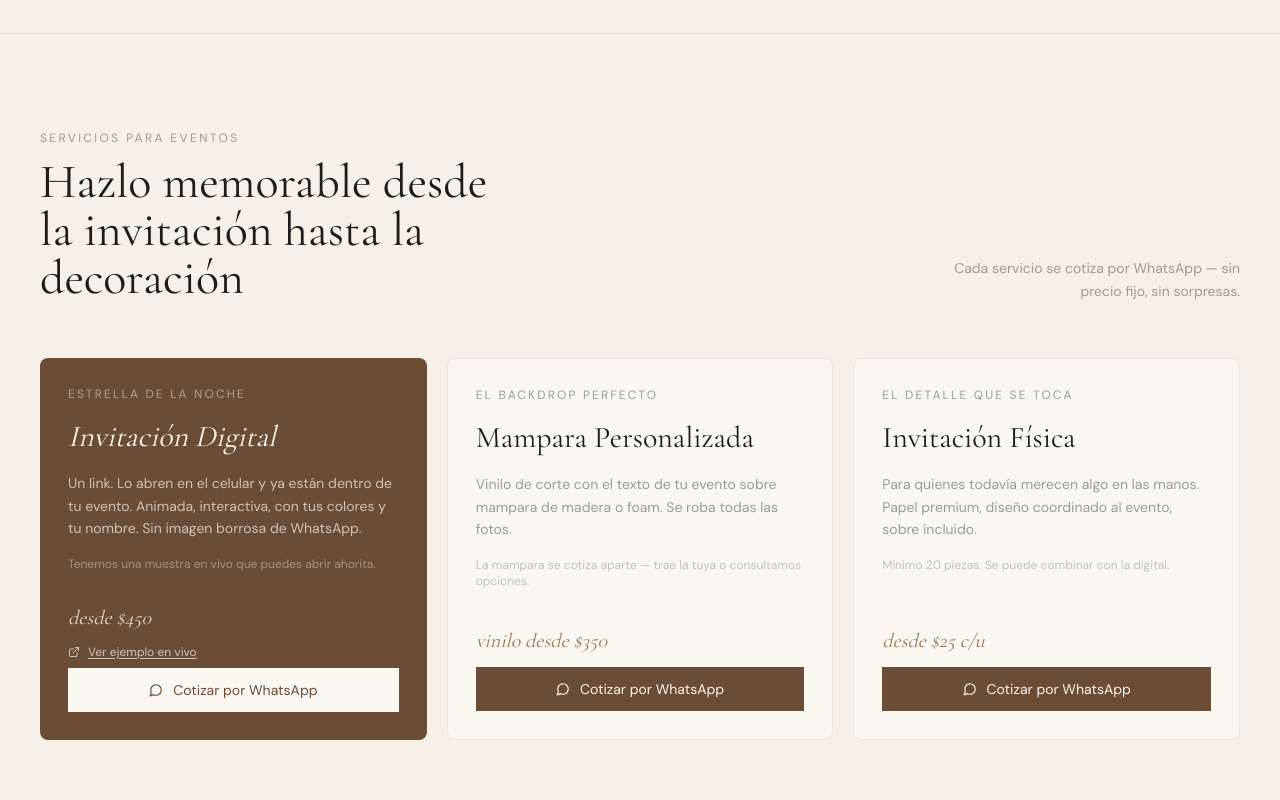
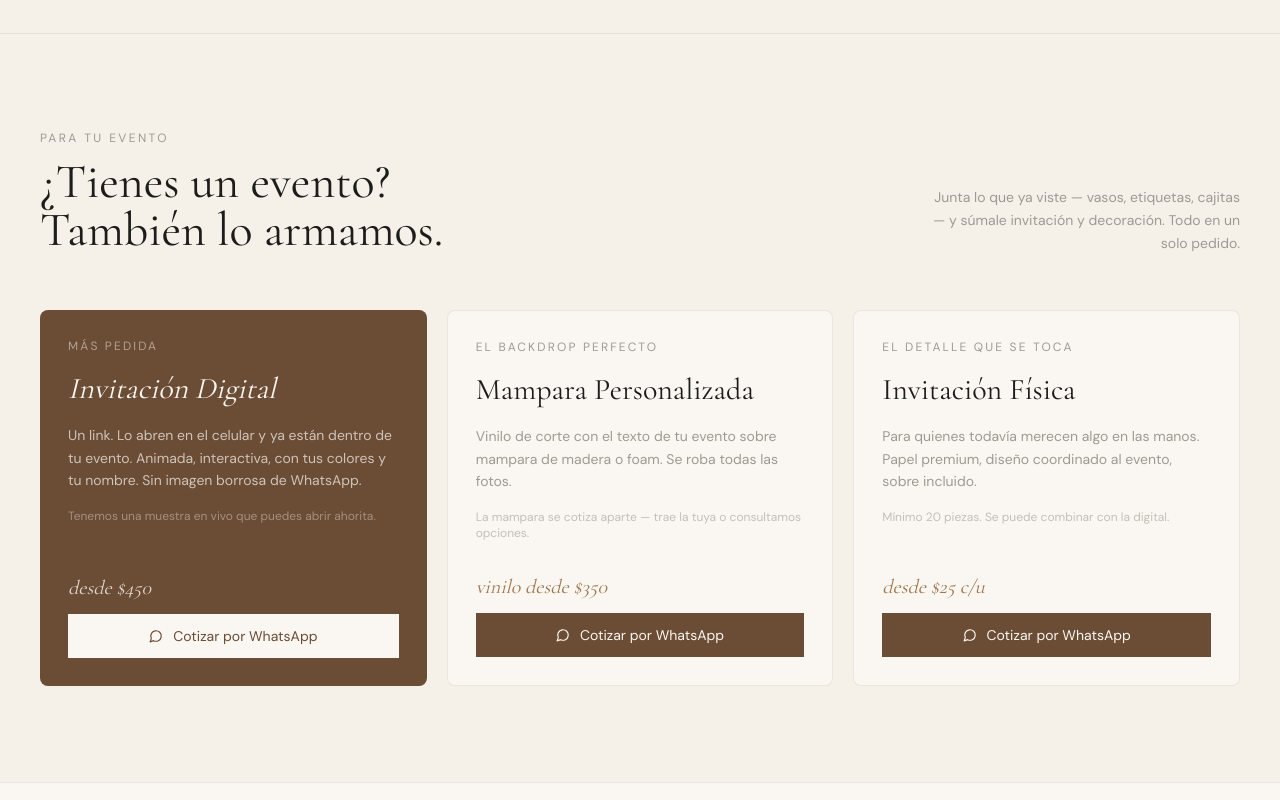
Before and after one commit to MarkiiAk/CortandoVinil, a Next.js app: page / in a window 1280 px wide. Shown: the part 4120-4920 px from the top of the page. Built offline with nearby package versions, Linux system fonts and the light colour scheme.

Commit message:
Se agregan eventos

```diff
--- a/components/landing/EventosSection.tsx
+++ b/components/landing/EventosSection.tsx
@@ -1,7 +1,7 @@
 "use client";
 
 import { motion } from "framer-motion";
-import { ExternalLink, MessageCircle } from "lucide-react";
+import { MessageCircle } from "lucide-react";
 
 const ease = [0.22, 1, 0.36, 1] as const;
 
@@ -10,7 +10,7 @@ const WHATSAPP_NUMBER = "521XXXXXXXXXX";
 const servicios = [
   {
     id: "invitacion-digital",
-    eyebrow: "Estrella de la noche",
+    eyebrow: "Más pedida",
     name: "Invitación Digital",
     description:
       "Un link. Lo abren en el celular y ya están dentro de tu evento. Animada, interactiva, con tus colores y tu nombre. Sin imagen borrosa de WhatsApp.",
@@ -62,17 +62,17 @@ export function EventosSection() {
           className="mb-14"
         >
           <span className="font-dm text-xs tracking-[0.2em] uppercase text-humo block mb-3">
-            Servicios para eventos
+            Para tu evento
           </span>
-          <div className="flex items-end justify-between">
-            <h2 className="font-cormorant text-4xl md:text-5xl text-carbon max-w-lg leading-[1.1]">
-              Hazlo memorable desde
+          <div className="flex items-end justify-between gap-10">
+            <h2 className="font-cormorant text-4xl md:text-5xl text-carbon leading-[1.1]">
+              ¿Tienes un evento?
               <br />
-              la invitación hasta la decoración
+              También lo armamos.
             </h2>
-            <p className="hidden md:block font-dm text-sm text-humo max-w-xs text-right leading-relaxed">
-              Cada servicio se cotiza por WhatsApp — sin precio fijo, sin
-              sorpresas.
+            <p className="hidden md:block font-dm text-sm text-humo max-w-xs text-right leading-relaxed flex-shrink-0">
+              Junta lo que ya viste — vasos, etiquetas, cajitas — y súmale
+              invitación y decoración. Todo en un solo pedido.
             </p>
           </div>
         </motion.div>
@@ -131,18 +131,7 @@ export function EventosSection() {
                 </p>
 
                 <div className="flex flex-col gap-2">
-                  {s.demoUrl && (
                     <a
-                      href={s.demoUrl}
-                      target="_blank"
-                      rel="noopener noreferrer"
-                      className="inline-flex items-center gap-2 font-dm text-xs text-crema/70 hover:text-crema transition-colors duration-200 underline underline-offset-2"
-                    >
-                      <ExternalLink size={12} />
-                      Ver ejemplo en vivo
-                    </a>
-                  )}
-                  <a
                     href={`https://wa.me/${WHATSAPP_NUMBER}?text=${encodeURIComponent(s.waMessage)}`}
                     target="_blank"
                     rel="noopener noreferrer"
--- a/components/landing/HowItWorks.tsx
+++ b/components/landing/HowItWorks.tsx
@@ -45,7 +45,7 @@ export function HowItWorks() {
             Proceso
           </span>
           <h2 className="font-cormorant text-4xl md:text-5xl text-carbon">
-            Pedirlo es facilísimo
+            Pedir cualquier cosa es facilísimo
           </h2>
         </motion.div>
 
```
